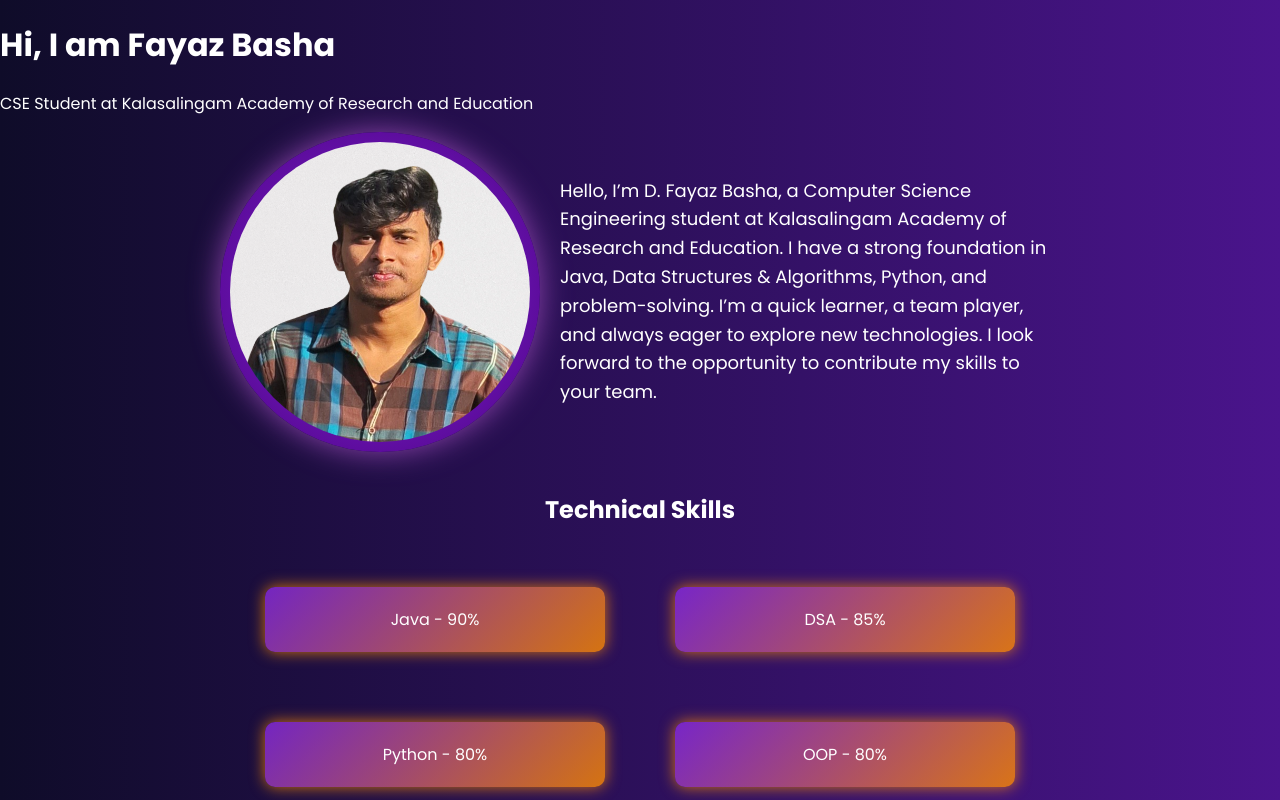
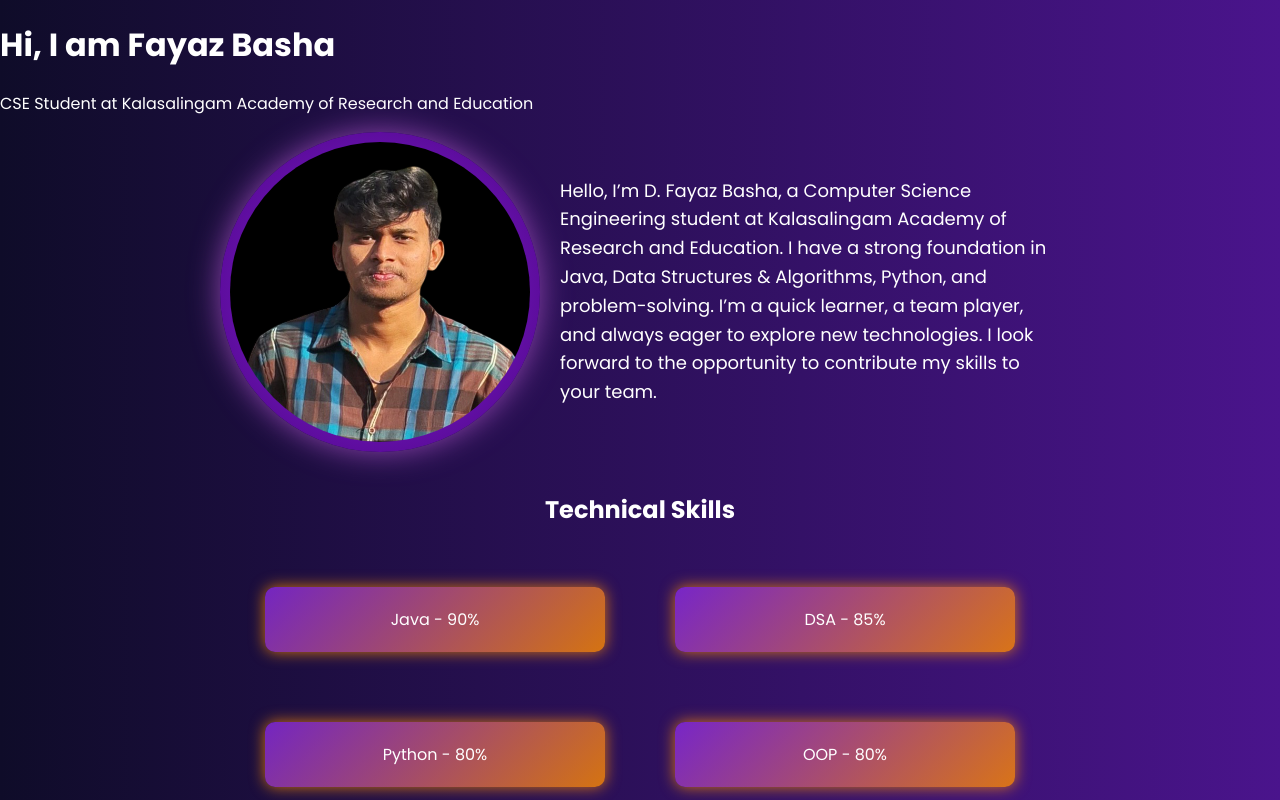
Before and after one commit to dfayazbasha/portfile, a plain HTML site: page index.html in a window 1280 px wide. Shown: the top 800 px of the page. Drawn offline with Linux system fonts and the light colour scheme.

Commit message:
Update index.html

```diff
--- a/index.html
+++ b/index.html
@@ -81,7 +81,7 @@
     </header>
 
     <section class="hero">
-        <img src="https://github.com/dfayazbasha/portfile/blob/main/basha.png" alt="Fayaz Basha">
+        <img src="https://github.com/dfayazbasha/portfile/blob/main/trial.png" alt="Fayaz Basha">
         <div class="intro">
             <p class="moving-text">Hello, I’m D. Fayaz Basha, a Computer Science Engineering student at Kalasalingam Academy of Research and Education. I have a strong foundation in Java, Data Structures & Algorithms, Python, and problem-solving. I’m a quick learner, a team player, and always eager to explore new technologies. I look forward to the opportunity to contribute my skills to your team.</p>
         </div>
```
